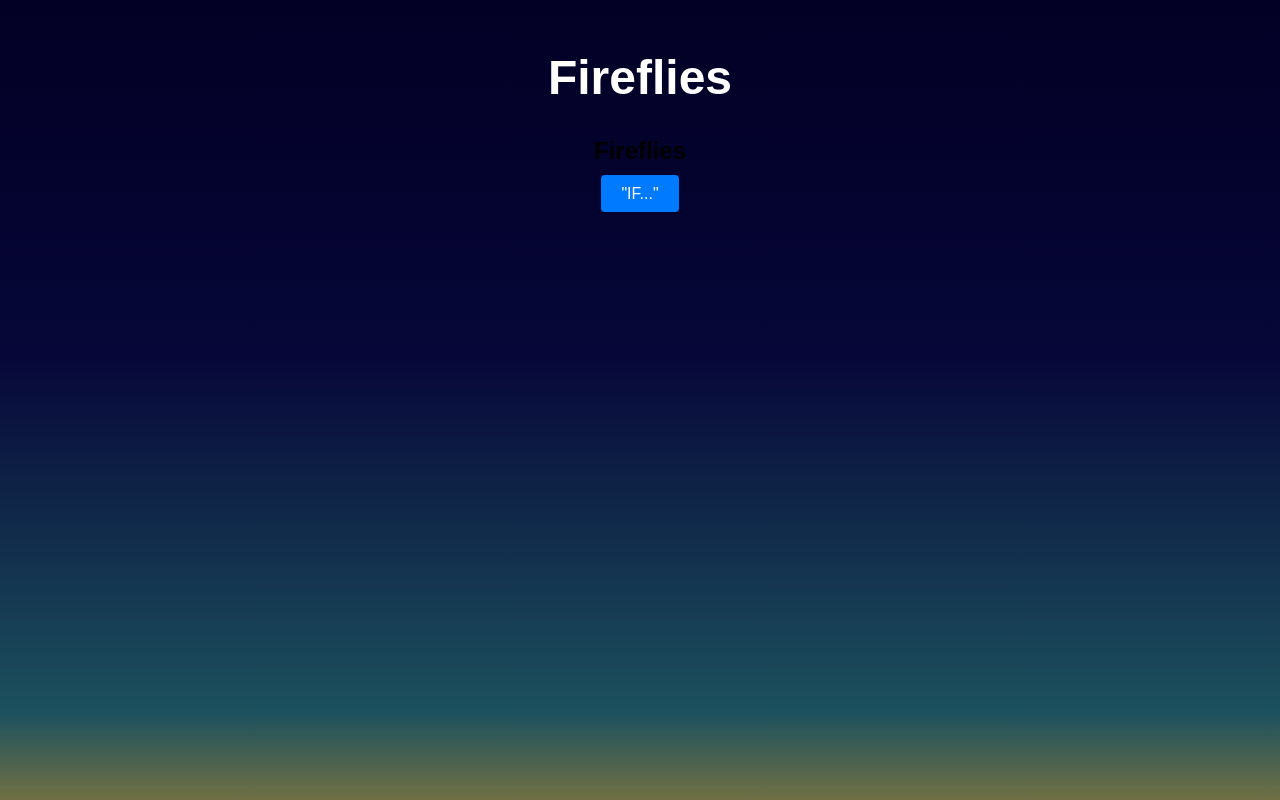
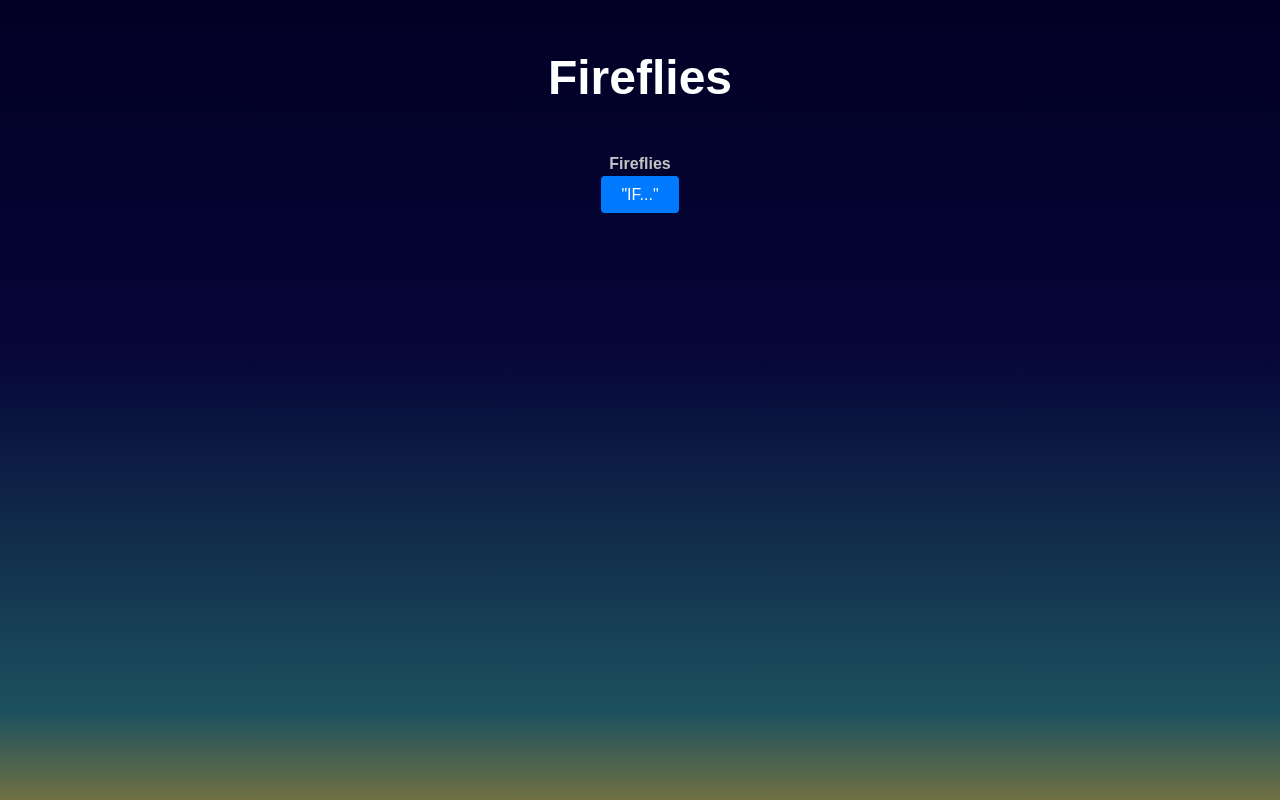
Before and after one commit to aptuckey/aptuckey.github.io, a plain HTML site: page index.html in a window 1280 px wide. Drawn offline with Linux system fonts and the light colour scheme.

Commit message:
Update Stylin.css

```diff
--- a/Stylin.css
+++ b/Stylin.css
@@ -11,6 +11,13 @@ body {
     font-size: 3em;
     font-style: 'Tahoma';
     color: #ffffff;
+    margin-top: 50px;
+  }
+
+ h2 {
+    font-size: 1em;
+    font-style: 'Tahoma';
+    color: #c4c4c4;
     margin-top: 50px;
   }
 
```
